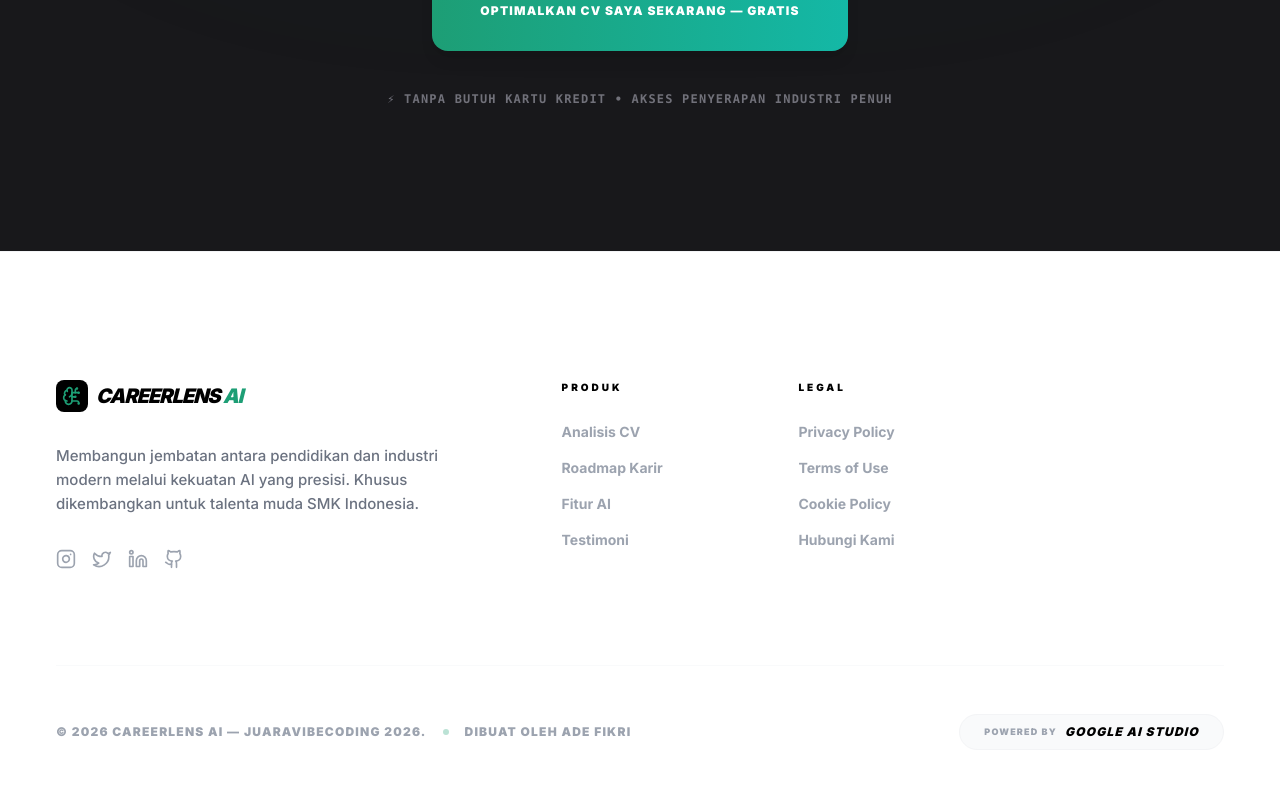
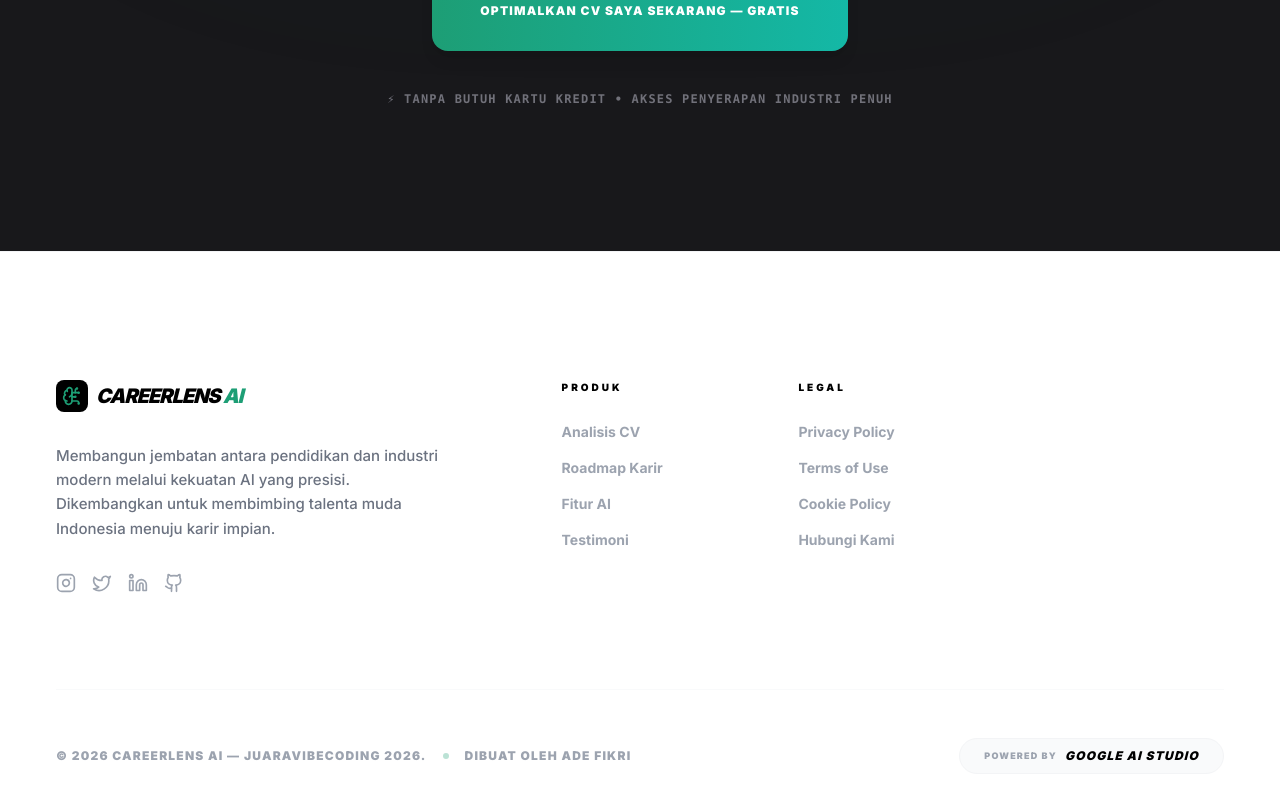
Before and after one commit to adefikri011/CarrearLensAi, a Next.js app: page / in a window 1280 px wide. Shown: the part 6494-7294 px from the top of the page. Built offline with nearby package versions, Linux system fonts and the light colour scheme; no server answers.

Commit message:
fix(footer): Refine mission statement text
Update the footer's mission statement to better reflect the platform's broader audience and aspiration, moving from a specific focus on vocational students to a more general aim of guiding young Indonesians to their dream careers.

```diff
--- a/components/landing/Footer.tsx
+++ b/components/landing/Footer.tsx
@@ -65,7 +65,7 @@ export const Footer = () => {
               </span>
             </Link>
             <p className="text-gray-500 dark:text-zinc-500 text-[15px] font-medium leading-relaxed max-w-sm mx-auto md:mx-0">
-              Membangun jembatan antara pendidikan dan industri modern melalui kekuatan AI yang presisi. Khusus dikembangkan untuk talenta muda SMK Indonesia.
+              Membangun jembatan antara pendidikan dan industri modern melalui kekuatan AI yang presisi. Dikembangkan untuk membimbing talenta muda Indonesia menuju karir impian.
             </p>
             <div className="flex gap-4 text-gray-400">
                {[Instagram, Twitter, Linkedin, Github].map((Icon, i) => (
```
